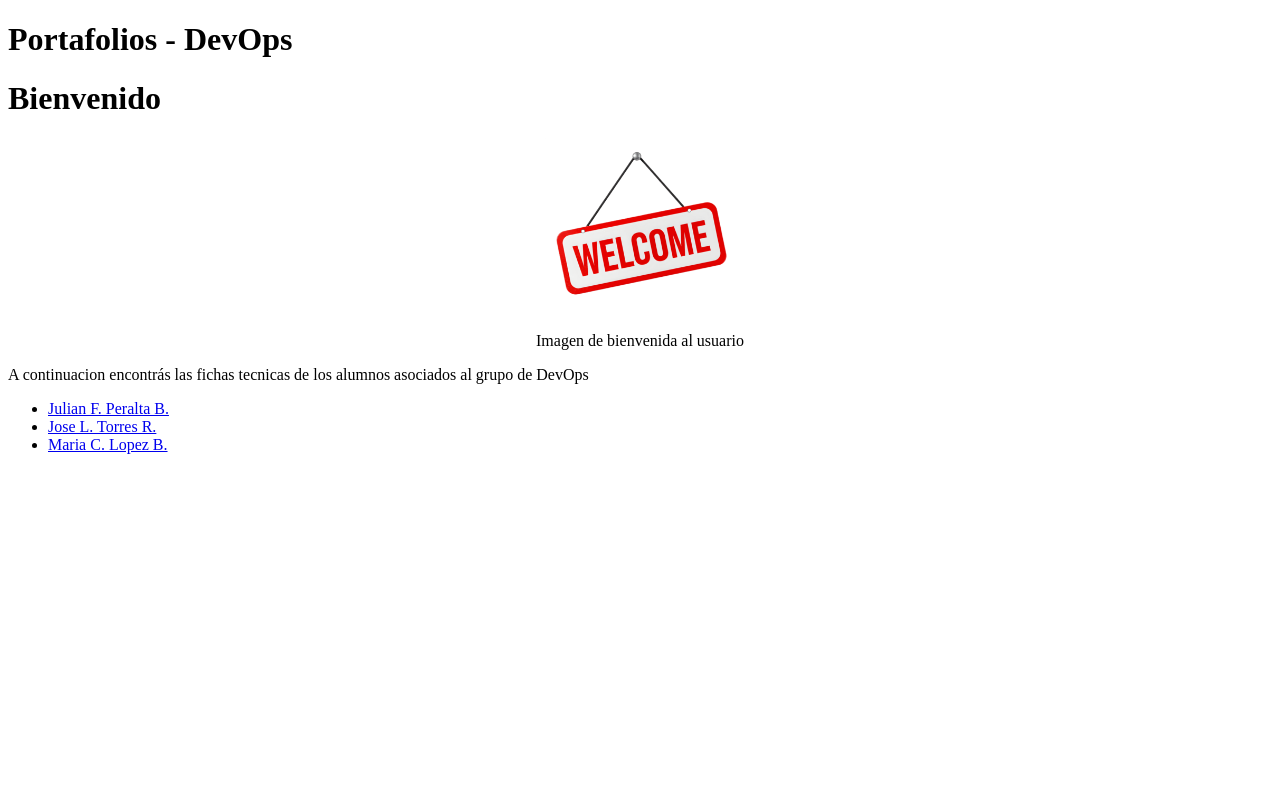
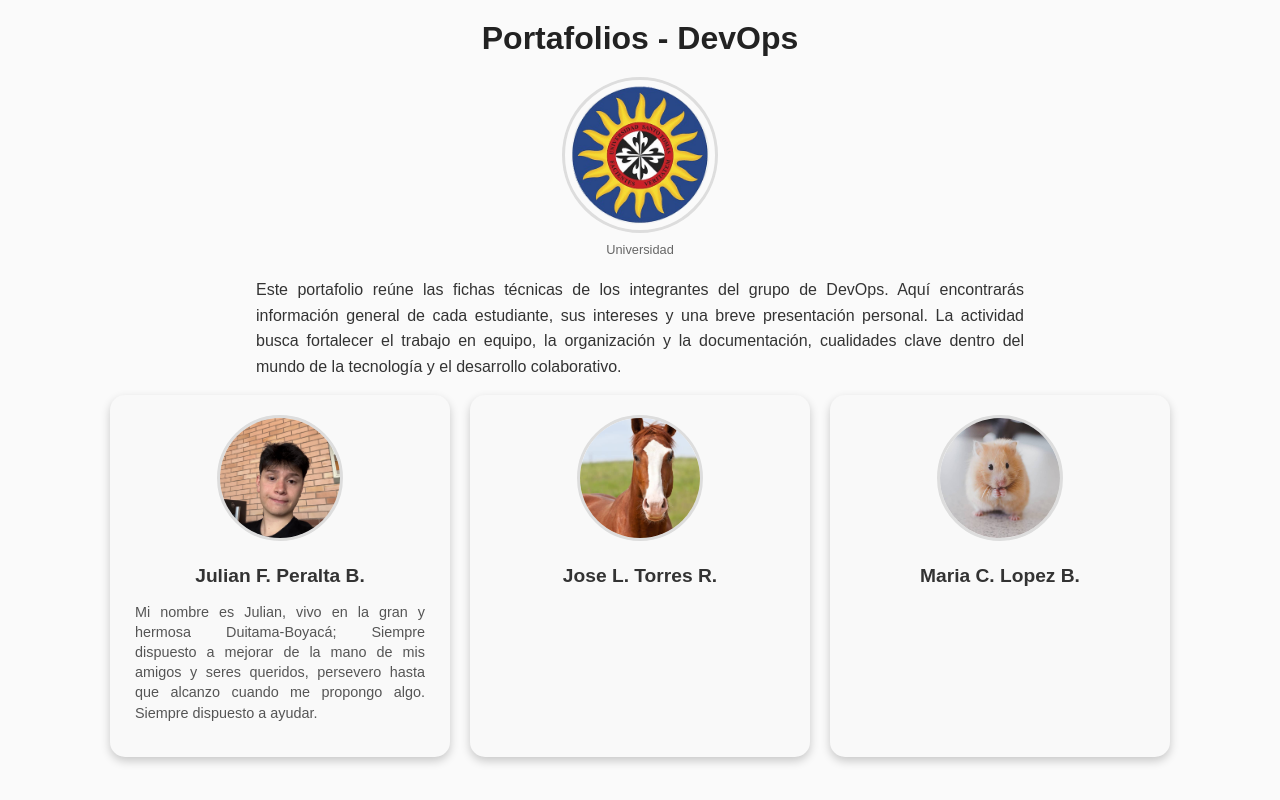
Before and after one commit to N3XDROP/Portafolios, a plain HTML site: page index.html in a window 1280 px wide. Drawn offline with Linux system fonts and the light colour scheme.

Commit message:
Se ha agregado el index y modificado su CSS junto al CSS de las fichas tecnicas. Se ha agregado el logo universitario y las imagenes de los integrantes (Por favor NO modificar las imagenes ni las fichas tecnicas de los demas, Julian se encarga de las imagenes).

```diff
--- /dev/null
+++ b/css/fichas.css
@@ -0,0 +1,86 @@
+/* Reset */
+* {
+  margin: 0;
+  padding: 0;
+  box-sizing: border-box;
+  font-family: "Segoe UI", Tahoma, Geneva, Verdana, sans-serif;
+}
+
+body {
+  display: flex;
+  justify-content: center;
+  align-items: center;
+  min-height: 100vh;
+  background: linear-gradient(135deg, #f5f7fa, #c3cfe2);
+  padding: 20px;
+}
+
+.card {
+  background: white;
+  border-radius: 20px;
+  box-shadow: 0 8px 20px rgba(0, 0, 0, 0.15);
+  max-width: 800px;
+  width: 100%;
+  padding: 30px;
+  display: flex;
+  flex-direction: column;
+  gap: 20px;
+}
+
+.profile-img {
+  text-align: center;
+}
+
+.profile-img img {
+  width: 150px;
+  height: 150px;
+  object-fit: cover;
+  border-radius: 50%;
+  border: 4px solid #4e73df;
+  box-shadow: 0 4px 15px rgba(0, 0, 0, 0.2);
+  transition: border 0.3s ease;
+}
+
+.profile-img:hover img {
+  border-color: #2ecc71; /* verde */
+  /*border-color: #4e73df; /* AZUL */
+}
+
+.info h1 {
+  font-size: 2rem;
+  color: #333;
+  text-align: center;
+}
+
+.info h2 {
+  font-size: 1.2rem;
+  font-weight: 400;
+  text-align: center;
+  color: #555;
+  margin-bottom: 15px;
+}
+
+.info p {
+  font-size: 1rem;
+  color: #444;
+  margin: 8px 0;
+  line-height: 1.6;
+}
+
+.back-btn {
+  text-align: center;
+}
+
+.back-btn a {
+  display: inline-block;
+  padding: 10px 20px;
+  background: #4e73df;
+  color: white;
+  border-radius: 12px;
+  text-decoration: none;
+  transition: background 0.3s;
+}
+
+.back-btn a:hover {
+  background: #2e59d9;
+}
--- /dev/null
+++ b/css/index-style.css
@@ -0,0 +1,95 @@
+body {
+  font-family: 'Poppins', sans-serif;
+  text-align: center;
+  margin: 0;
+  padding: 0;
+  background-color: #fafafa;
+  color: #333;
+}
+
+header h1 {
+  margin: 20px 0;
+  font-size: 2rem;
+  color: #222;
+}
+
+#Welcome-Description p {
+  max-width: 60%;
+  text-align: justify;
+  margin: 0 auto;
+  line-height: 1.6;
+}
+
+.uni-logo {
+  text-align: center;
+  margin: 20px 0;
+}
+
+.uni-img {
+  width: 150px;
+  height: 150px;
+  border-radius: 50%;
+  object-fit: cover;
+  border: 3px solid #ddd;
+}
+
+.uni-logo figcaption {
+  font-size: 0.8rem;
+  color: #666;
+  margin-top: 5px;
+}
+
+#Partners-Cards ul {
+  list-style: none;
+  display: flex;
+  justify-content: center;
+  gap: 20px;
+  padding: 0;
+  flex-wrap: wrap;
+}
+
+.card {
+  background-color: #f9f9f9;
+  border-radius: 15px;
+  box-shadow: 0 4px 10px rgba(0, 0, 0, 0.2);
+  padding: 20px;
+  width: 300px;
+  text-align: center;
+  cursor: pointer;
+  transition: transform 0.2s, box-shadow 0.2s;
+}
+
+.card:hover {
+  transform: translateY(-5px);
+  box-shadow: 0 8px 16px rgba(0, 0, 0, 0.3);
+  background-color: #ececec;
+}
+
+.card-img {
+  width: 120px;
+  height: 120px;
+  border-radius: 50%;
+  object-fit: cover;
+  margin-bottom: 10px;
+  border: 3px solid #ddd;
+  transition: border 0.3s ease;
+}
+
+.card:hover .card-img {
+  border-color: #2ecc71; /* verde */
+  /*border-color: #4e73df; /* AZUL */
+}
+
+.card h3 {
+  margin: 10px 0 5px;
+  font-size: 1.2rem;
+  color: #333;
+}
+
+.card p {
+  font-size: 0.9rem;
+  color: #555;
+  line-height: 1.4;
+  text-align: justify;
+  padding: 0 5px;
+}
--- a/index.html
+++ b/index.html
@@ -1,10 +1,14 @@
 <!DOCTYPE html>
 <html lang="es">
+
 <head>
   <meta charset="UTF-8">
   <meta name="viewport" content="width=device-width, initial-scale=1.0">
   <title>Portafolios</title>
+
+  <link rel="stylesheet" href="css/index-style.css">
 </head>
+
 <body>
 
   <header>
@@ -12,27 +16,43 @@
   </header>
 
   <div id="Welcome-Description">
-        <h1>Bienvenido</h1>
 
-        <div style="flex: 1; text-align: center">
-          <img
-            src="./assets/img/Img-prueba.png"
-            alt="Imagen de bienvenida al usuario"
-            style="width: 15%; height: auto"
-          />
-          <figcaption>Imagen de bienvenida al usuario</figcaption>
+    <div class="uni-logo">
+      <img src="./assets/img/LogoU-1.png" alt="Logo Universidad" class="uni-img" />
+      <figcaption>Universidad</figcaption>
     </div>
 
-        <p>A continuacion encontrás las fichas tecnicas de los alumnos asociados al grupo de DevOps</p>
+    <p>Este portafolio reúne las fichas técnicas de los integrantes del grupo de DevOps. Aquí encontrarás información
+      general de cada estudiante, sus intereses y una breve presentación personal.
+      La actividad busca fortalecer el trabajo en equipo, la organización y la documentación, cualidades clave dentro
+      del mundo de la tecnología y el desarrollo colaborativo.</p>
+
   </div>
+
 
   <div id="Partners-Cards">
     <ul>
-            <li><a href="pages/Julian.html">Julian F. Peralta B.</a></li>
-            <li><a href="pages/Jose.html">Jose L. Torres R.</a></li>
-            <li><a href="pages/Camila.html">Maria C. Lopez B.</a></li>
+      <li class="card" onclick="location.href='pages/Julian.html'">
+        <img src="./assets/img/Julian.jpg" alt="Foto de Julian" class="card-img">
+        <h3>Julian F. Peralta B.</h3>
+        <p>Mi nombre es Julian, vivo en la gran y hermosa Duitama-Boyacá; Siempre dispuesto a mejorar de la mano de mis
+          amigos y seres queridos, persevero hasta que alcanzo cuando me propongo algo. Siempre dispuesto a ayudar.</p>
+      </li>
+
+      <li class="card" onclick="location.href='pages/Jose.html'">
+        <img src="./assets/img/Jose.jpg" alt="Foto de Jose" class="card-img">
+        <h3>Jose L. Torres R.</h3>
+        <p></p>
+      </li>
+
+      <li class="card" onclick="location.href='pages/Camila.html'">
+        <img src="./assets/img/Camila.jpg" alt="Foto de Camila" class="card-img">
+        <h3>Maria C. Lopez B.</h3>
+        <p></p>
+      </li>
     </ul>
   </div>
 
 </body>
+
 </html>
```
Also changed, not shown: pages/Julian.html (+32 -6 lines), assets/img/Camila.jpg (added), assets/img/Img-prueba.png (deleted), assets/img/Jose.jpg (added), assets/img/Julian.jpg (added), assets/img/LogoU-1.png (added). Lines whose indentation alone changed are shown as unchanged.
